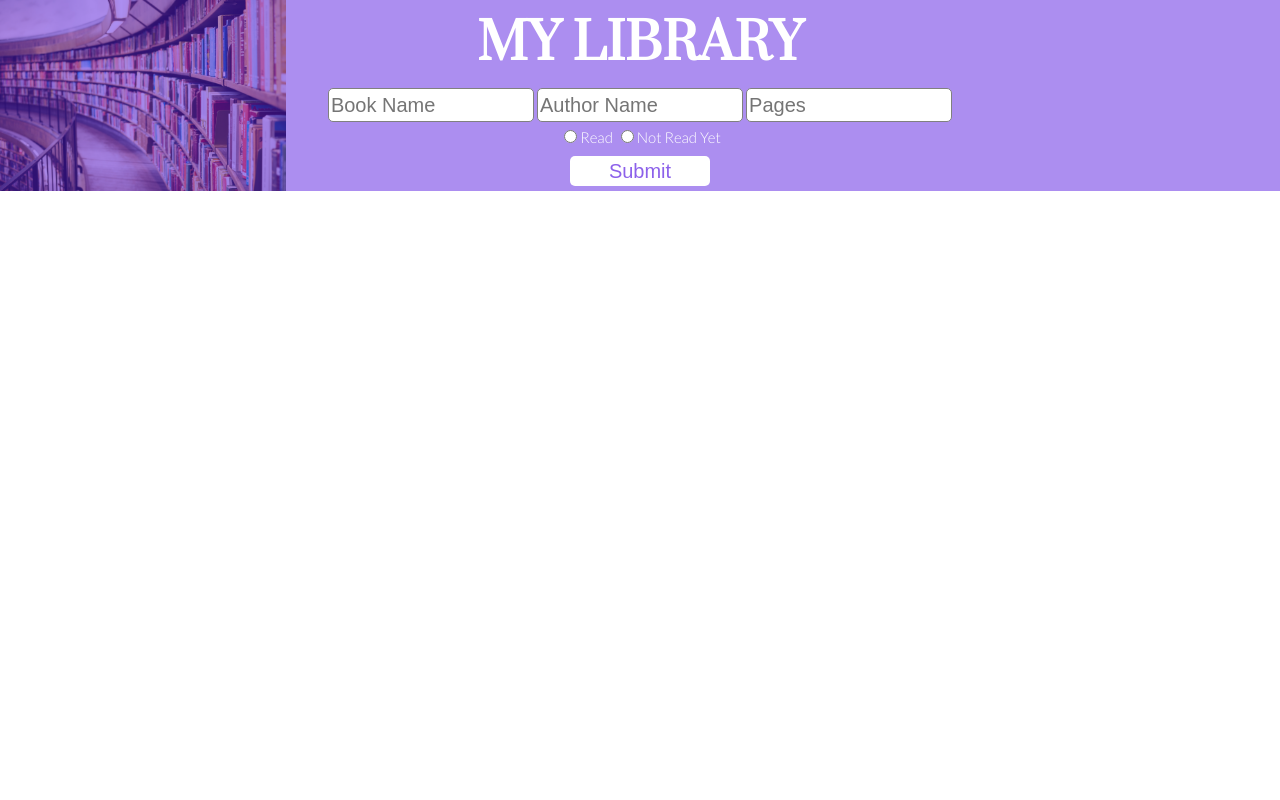
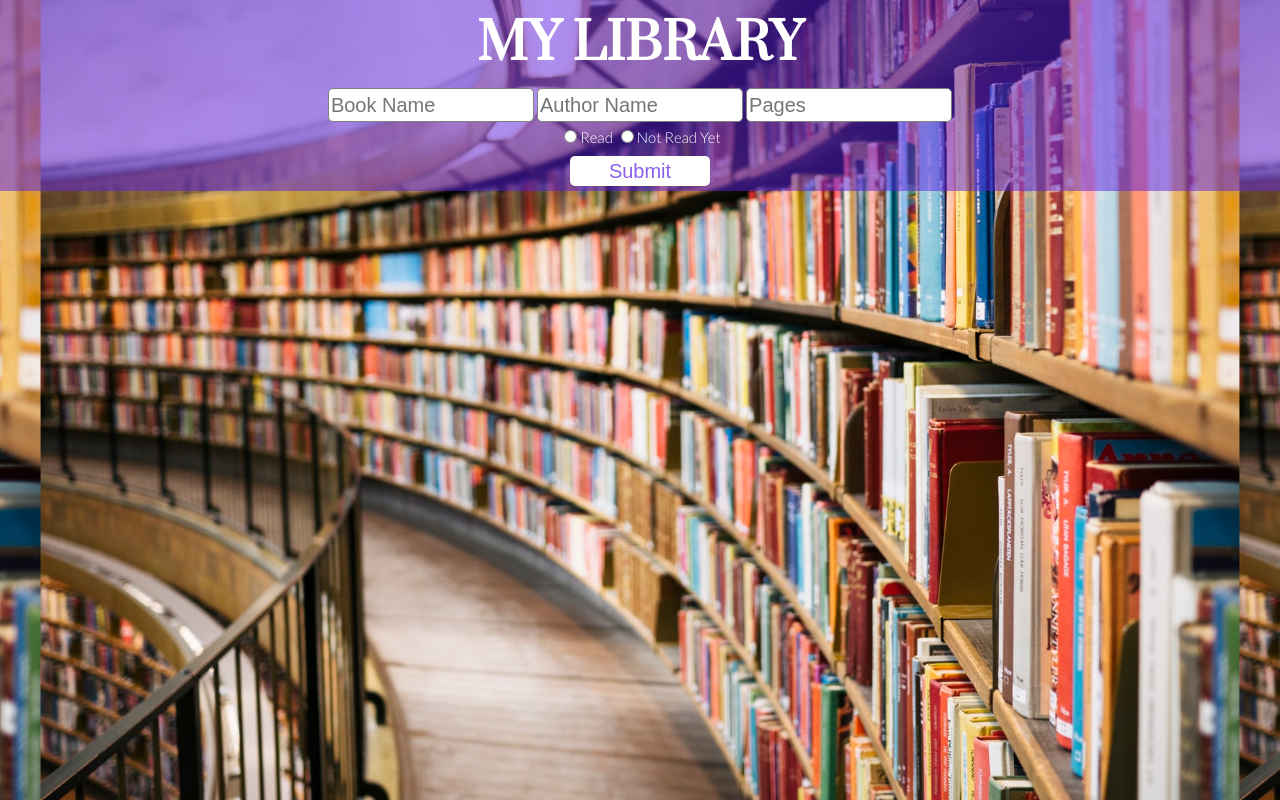
Before and after one commit to edwardnz2017/Library-with-Firebase-, a plain HTML site: page index.html in a window 1280 px wide. Drawn offline with Linux system fonts and the light colour scheme; no server answers.

Commit message:
CSS Fixed

```diff
--- a/style.css
+++ b/style.css
@@ -4,8 +4,9 @@ body {
   font-family: 'Lato', sans-serif;
   font-weight: 300;
   background: url(library.jpg);
-  background-repeat: no-repeat;
-  background-size: contain;
+  background-position: center;
+  background-size: auto 100%;
+  background-attachment: fixed;
   margin: 0px;
   padding: 0px;
 }
```
